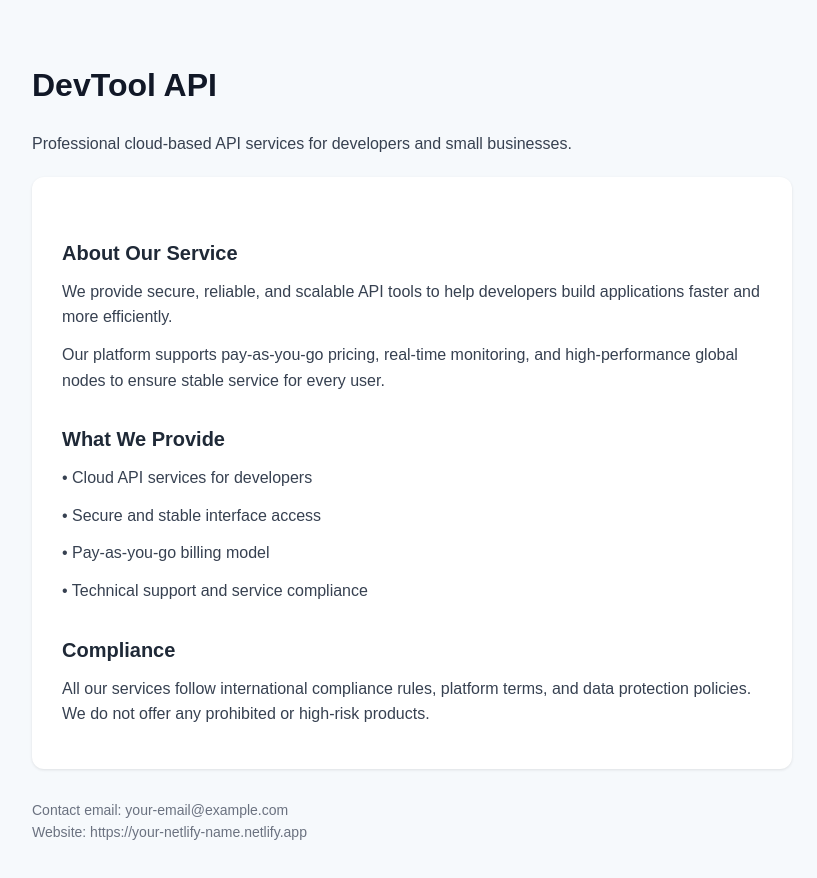
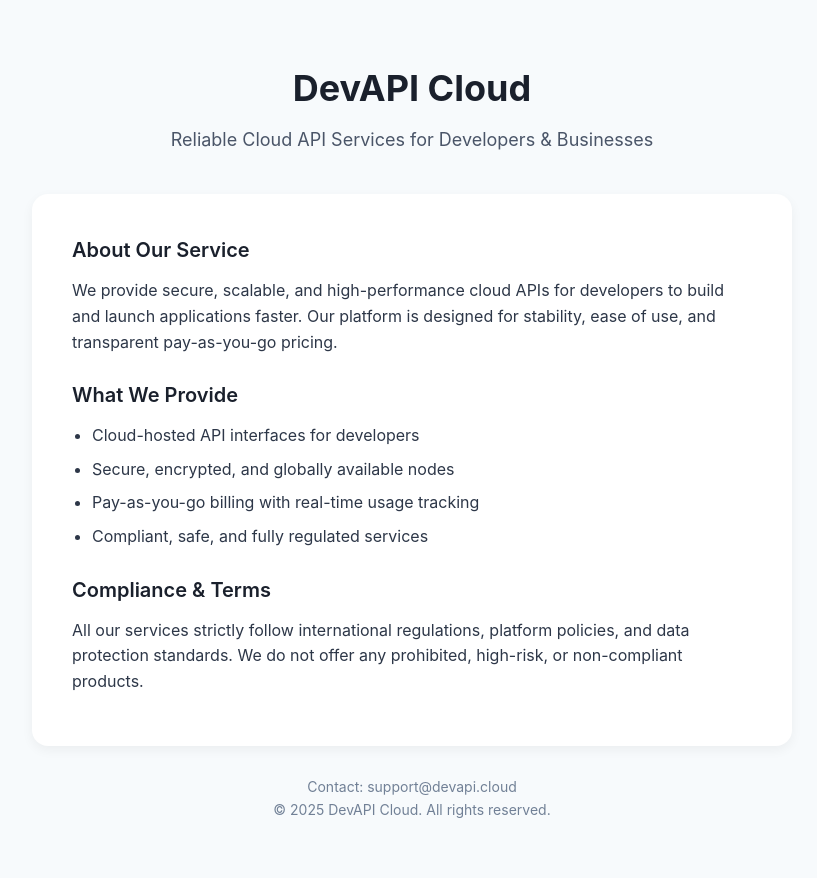
Before and after one commit to 233333-doge/aiquiz, a plain HTML site: page index.html in a window 1280 px wide. Shown: the whole page, without its empty margins (228-1045 px from the left). Drawn offline with Linux system fonts and the light colour scheme.

Commit message:
Update index.html

```diff
--- a/index.html
+++ b/index.html
@@ -3,74 +3,110 @@
 <head>
     <meta charset="UTF-8">
     <meta name="viewport" content="width=device-width, initial-scale=1.0">
-    <title>DevTool API - Cloud Software Services</title>
+    <title>DevAPI Cloud - Professional API Services</title>
     <style>
         * {
             margin: 0;
             padding: 0;
             box-sizing: border-box;
-            font-family: Arial, sans-serif;
+            font-family: -apple-system, BlinkMacSystemFont, "Segoe UI", Roboto, "Helvetica Neue", Arial, sans-serif;
         }
+
         body {
-            background: #f6f9fc;
-            color: #1f2937;
+            background-color: #f7fafc;
+            color: #1a202c;
             max-width: 800px;
             margin: 0 auto;
             padding: 60px 20px;
             line-height: 1.6;
         }
+
+        header {
+            text-align: center;
+            margin-bottom: 40px;
+        }
+
         h1 {
-            font-size: 32px;
-            margin-bottom: 20px;
-            color: #111827;
+            font-size: 36px;
+            font-weight: 700;
+            color: #1a202c;
+            margin-bottom: 8px;
         }
+
+        .subtitle {
+            font-size: 18px;
+            color: #4a5568;
+        }
+
+        .card {
+            background: white;
+            border-radius: 16px;
+            box-shadow: 0 4px 12px rgba(0, 0, 0, 0.05);
+            padding: 40px;
+            margin-bottom: 30px;
+        }
+
         h2 {
             font-size: 20px;
-            margin: 30px 0 10px;
+            font-weight: 600;
+            color: #1a202c;
+            margin: 24px 0 12px;
         }
+
+        h2:first-child {
+            margin-top: 0;
+        }
+
         p {
             font-size: 16px;
+            color: #2d3748;
             margin-bottom: 12px;
-            color: #374151;
         }
-        .box {
-            background: white;
-            padding: 30px;
-            border-radius: 12px;
-            box-shadow: 0 1px 3px rgba(0,0,0,0.1);
+
+        ul {
+            padding-left: 20px;
+            margin-bottom: 16px;
+        }
+
+        li {
+            color: #2d3748;
+            margin-bottom: 8px;
+        }
+
+        .contact {
+            text-align: center;
+            font-size: 14px;
+            color: #718096;
             margin-top: 20px;
-        }
-        .contact {
-            margin-top: 30px;
-            font-size: 14px;
-            color: #6b7280;
         }
     </style>
 </head>
+
 <body>
+    <header>
+        <h1>DevAPI Cloud</h1>
+        <p class="subtitle">Reliable Cloud API Services for Developers & Businesses</p>
+    </header>
 
-    <h1>DevTool API</h1>
-    <p>Professional cloud-based API services for developers and small businesses.</p>
-
-    <div class="box">
+    <div class="card">
         <h2>About Our Service</h2>
-        <p>We provide secure, reliable, and scalable API tools to help developers build applications faster and more efficiently.</p>
-        <p>Our platform supports pay-as-you-go pricing, real-time monitoring, and high-performance global nodes to ensure stable service for every user.</p>
+        <p>We provide secure, scalable, and high-performance cloud APIs for developers to build and launch applications faster. Our platform is designed for stability, ease of use, and transparent pay-as-you-go pricing.</p>
 
         <h2>What We Provide</h2>
-        <p>• Cloud API services for developers</p>
-        <p>• Secure and stable interface access</p>
-        <p>• Pay-as-you-go billing model</p>
-        <p>• Technical support and service compliance</p>
+        <ul>
+            <li>Cloud-hosted API interfaces for developers</li>
+            <li>Secure, encrypted, and globally available nodes</li>
+            <li>Pay-as-you-go billing with real-time usage tracking</li>
+            <li>Compliant, safe, and fully regulated services</li>
+        </ul>
 
-        <h2>Compliance</h2>
-        <p>All our services follow international compliance rules, platform terms, and data protection policies. We do not offer any prohibited or high-risk products.</p>
+        <h2>Compliance & Terms</h2>
+        <p>All our services strictly follow international regulations, platform policies, and data protection standards. We do not offer any prohibited, high-risk, or non-compliant products.</p>
     </div>
 
     <div class="contact">
-        Contact email: your-email@example.com<br>
-        Website: https://your-netlify-name.netlify.app
+        Contact: support@devapi.cloud<br>
+        © 2025 DevAPI Cloud. All rights reserved.
     </div>
-
 </body>
 </html>
```
